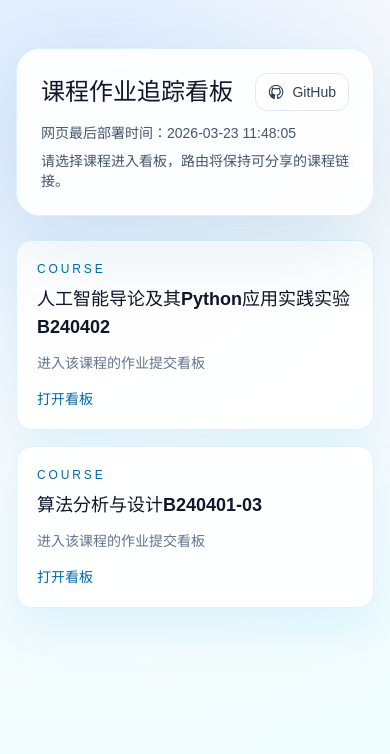
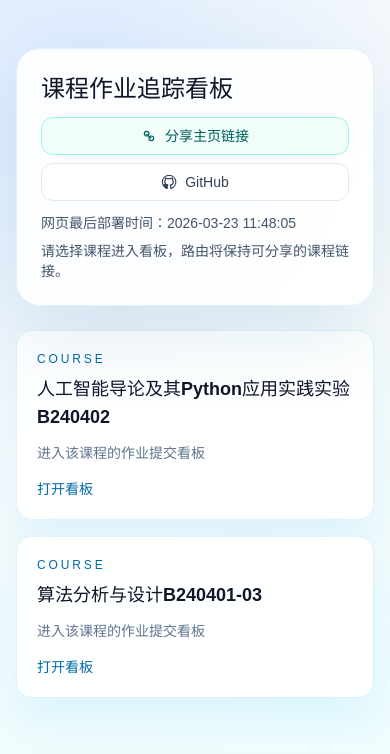
Before and after one commit to hicancan/wecom-homework-auto-tracker, a React (Vite) app in the folder webapp/: page /#/ in a window 390 px wide. Shown: the top 754 px of the page. Built offline with nearby package versions, Linux system fonts and the light colour scheme.

Commit message:
feat: move homepage share action to home page only

```diff
--- a/webapp/src/App.tsx
+++ b/webapp/src/App.tsx
@@ -191,7 +191,6 @@ function DonutChart({ rate, size = 116, label, color = '#0284c7' }: DonutProps)
 }
 
 function App() {
-  const HOME_PAGE_URL = 'https://homeworkhicancan.top/'
   const navigate = useNavigate()
   const { courseName = '' } = useParams()
   const [searchParams] = useSearchParams()
@@ -329,18 +328,6 @@ function App() {
     }
   }
 
-  async function handleShareHomeLink() {
-    try {
-      if (!navigator.clipboard?.writeText) {
-        throw new Error('clipboard unavailable')
-      }
-      await navigator.clipboard.writeText(HOME_PAGE_URL)
-      setShareFeedback('主页链接已复制')
-    } catch {
-      setShareFeedback('复制失败，请手动复制主页链接')
-    }
-  }
-
   const homeworkKeys = useMemo(() => {
     if (!courseData) return []
     return Object.keys(courseData.作业统计 || {}).sort(
@@ -400,14 +387,6 @@ function App() {
               <h1 className="mt-2 text-2xl font-bold text-slate-900 md:text-4xl">课程作业提交看板</h1>
             </div>
             <div className="flex w-full flex-col gap-2 sm:w-auto sm:flex-row sm:flex-wrap sm:justify-end">
-              <button
-                type="button"
-                onClick={handleShareHomeLink}
-                className="inline-flex w-full items-center justify-center gap-2 rounded-xl border border-teal-200 bg-teal-50 px-3 py-2 text-sm font-medium text-teal-800 transition hover:bg-teal-100 sm:w-auto"
-              >
-                <AppIcon name="share" className="h-4 w-4" />
-                分享主页链接
-              </button>
               <button
                 type="button"
                 onClick={handleShareLink}
--- a/webapp/src/Home.tsx
+++ b/webapp/src/Home.tsx
@@ -13,9 +13,17 @@ type CourseIndex = {
 }
 
 function Home() {
+  const HOME_PAGE_URL = 'https://homeworkhicancan.top/'
   const [indexData, setIndexData] = useState<CourseIndex | null>(null)
   const [error, setError] = useState('')
+  const [shareFeedback, setShareFeedback] = useState('')
   const publicBase = import.meta.env.BASE_URL || '/'
+
+  useEffect(() => {
+    if (!shareFeedback) return
+    const timer = window.setTimeout(() => setShareFeedback(''), 2200)
+    return () => window.clearTimeout(timer)
+  }, [shareFeedback])
 
   useEffect(() => {
     fetch(`${publicBase}courses.json`)
@@ -34,6 +42,18 @@ function Home() {
       })
   }, [publicBase])
 
+  async function handleShareHomeLink() {
+    try {
+      if (!navigator.clipboard?.writeText) {
+        throw new Error('clipboard unavailable')
+      }
+      await navigator.clipboard.writeText(HOME_PAGE_URL)
+      setShareFeedback('主页链接已复制')
+    } catch {
+      setShareFeedback('复制失败，请手动复制主页链接')
+    }
+  }
+
   const deployTime = indexData?.最后部署时间 || indexData?.更新时间 || '加载中...'
   const courses = indexData?.课程列表 || []
 
@@ -43,11 +63,33 @@ function Home() {
         <header className="rounded-3xl border border-sky-100 bg-white/90 p-6 shadow-[0_30px_80px_rgba(14,116,144,0.12)] backdrop-blur md:p-8">
           <div className="flex flex-wrap items-center justify-between gap-3">
             <h1 className="text-2xl font-bold md:text-4xl">课程作业追踪看板</h1>
+            <div className="flex w-full flex-col gap-2 sm:w-auto sm:flex-row sm:flex-wrap sm:justify-end">
+              <button
+                type="button"
+                onClick={handleShareHomeLink}
+                className="inline-flex w-full items-center justify-center gap-2 rounded-xl border border-teal-200 bg-teal-50 px-3 py-2 text-sm font-medium text-teal-800 transition hover:bg-teal-100 sm:w-auto"
+              >
+                <svg
+                  viewBox="0 0 24 24"
+                  className="h-4 w-4"
+                  fill="none"
+                  stroke="currentColor"
+                  strokeWidth="1.8"
+                  strokeLinecap="round"
+                  strokeLinejoin="round"
+                  aria-hidden
+                >
+                  <path d="M8.5 12a3.5 3.5 0 1 0 0-7 3.5 3.5 0 0 0 0 7z" />
+                  <path d="M15.5 19a3.5 3.5 0 1 0 0-7 3.5 3.5 0 0 0 0 7z" />
+                  <path d="M8 9.5l7 5" />
+                </svg>
+                分享主页链接
+              </button>
               <a
                 href="https://github.com/hicancan/wecom-homework-auto-tracker"
                 target="_blank"
                 rel="noreferrer"
-              className="inline-flex items-center gap-2 rounded-xl border border-slate-200 bg-white px-3 py-2 text-sm text-slate-700 transition hover:bg-slate-100"
+                className="inline-flex w-full items-center justify-center gap-2 rounded-xl border border-slate-200 bg-white px-3 py-2 text-sm text-slate-700 transition hover:bg-slate-100 sm:w-auto"
               >
                 <svg
                   viewBox="0 0 24 24"
@@ -64,7 +106,9 @@ function Home() {
                 GitHub
               </a>
             </div>
+          </div>
           <p className="mt-3 text-sm text-slate-600">网页最后部署时间：{deployTime}</p>
+          {shareFeedback && <p className="mt-2 text-xs text-slate-500">{shareFeedback}</p>}
           <p className="mt-2 text-sm text-slate-600">请选择课程进入看板，路由将保持可分享的课程链接。</p>
         </header>
 
```
Lines whose indentation alone changed are shown as unchanged.
